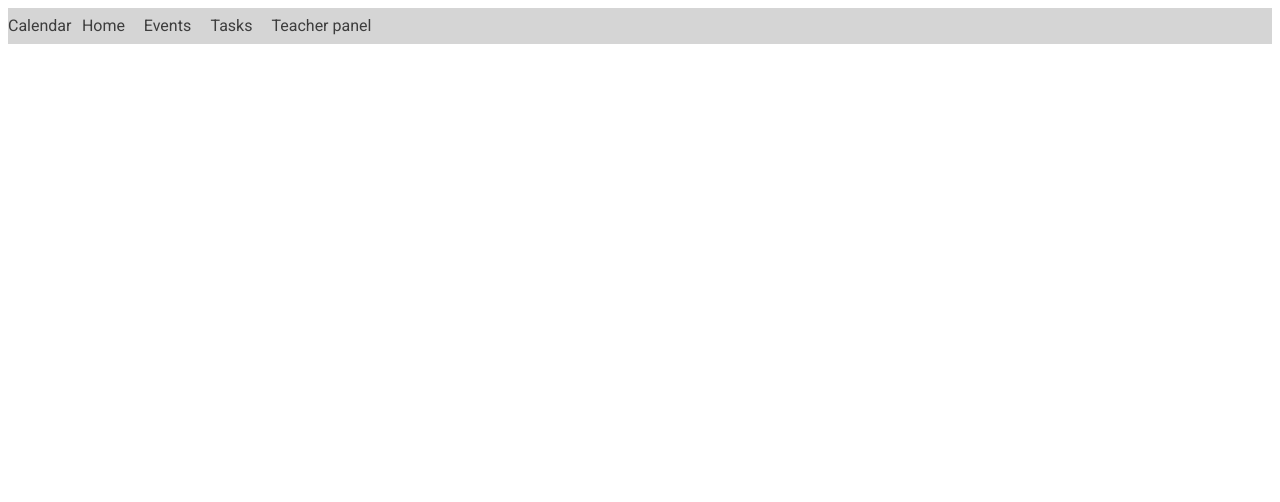
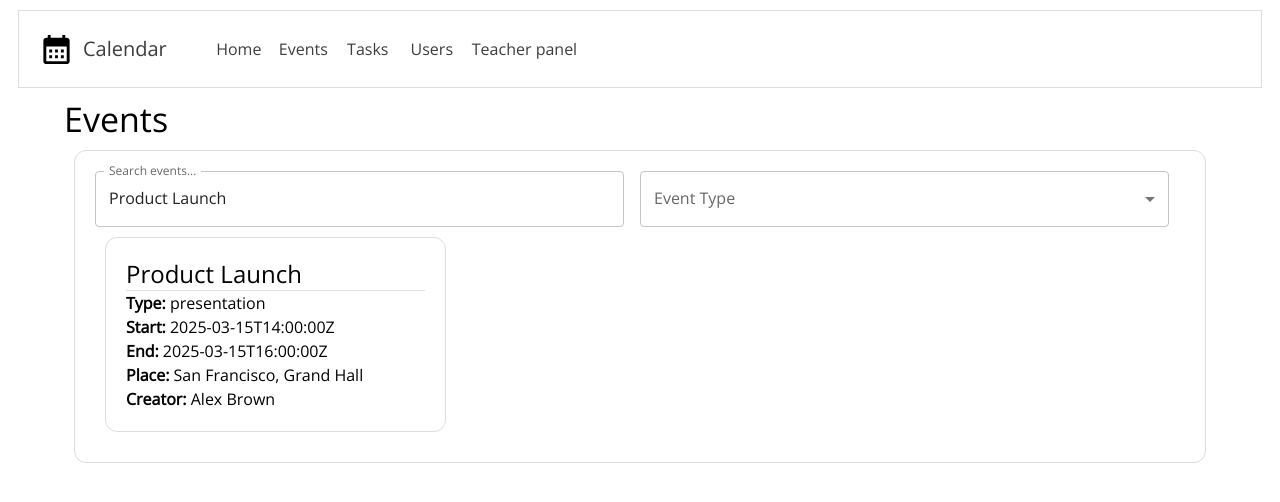
Before and after one commit to CoffeeProgrammers/School-Calendar, a React (Create React App) app in the folder frontend/: page /events in a window 1280 px wide. Shown: the top 502 px of the page. Built offline with nearby package versions, Linux system fonts and the light colour scheme; data requests are answered from the project's data file.

Commit message:
Made basic work. Start work on events view

```diff
--- /dev/null
+++ b/frontend/data/db.json
@@ -0,0 +1,164 @@
+{
+  "events": [
+    {
+      "id": 1,
+      "name": "Tech Conference 2025",
+      "type": "conference",
+      "creator": {
+        "id": 101,
+        "email": "john.doe@example.com",
+        "role": "admin",
+        "first_name": "John",
+        "last_name": "Doe"
+      },
+      "start_date": "2025-05-10T09:00:00Z",
+      "end_date": "2025-05-10T17:00:00Z",
+      "meeting_type": "offline",
+      "place": "New York, Tech Hall"
+    },
+    {
+      "id": 2,
+      "name": "Weekly Team Sync",
+      "type": "meeting",
+      "creator": {
+        "id": 102,
+        "email": "jane.smith@example.com",
+        "role": "manager",
+        "first_name": "Jane",
+        "last_name": "Smith"
+      },
+      "start_date": "2025-02-20T10:00:00Z",
+      "end_date": "2025-02-20T11:00:00Z",
+      "meeting_type": "online",
+      "place": "Zoom"
+    },
+    {
+      "id": 3,
+      "name": "Product Launch",
+      "type": "presentation",
+      "creator": {
+        "id": 103,
+        "email": "alex.brown@example.com",
+        "role": "marketing",
+        "first_name": "Alex",
+        "last_name": "Brown"
+      },
+      "start_date": "2025-03-15T14:00:00Z",
+      "end_date": "2025-03-15T16:00:00Z",
+      "meeting_type": "offline",
+      "place": "San Francisco, Grand Hall"
+    },
+    {
+      "id": 4,
+      "name": "Cybersecurity Workshop",
+      "type": "workshop",
+      "creator": {
+        "id": 104,
+        "email": "linda.white@example.com",
+        "role": "security",
+        "first_name": "Linda",
+        "last_name": "White"
+      },
+      "start_date": "2025-04-05T09:30:00Z",
+      "end_date": "2025-04-05T12:30:00Z",
+      "meeting_type": "online",
+      "place": "Microsoft Teams"
+    },
+    {
+      "id": 5,
+      "name": "AI & ML Conference",
+      "type": "conference",
+      "creator": {
+        "id": 105,
+        "email": "michael.jones@example.com",
+        "role": "researcher",
+        "first_name": "Michael",
+        "last_name": "Jones"
+      },
+      "start_date": "2025-06-20T08:00:00Z",
+      "end_date": "2025-06-22T18:00:00Z",
+      "meeting_type": "offline",
+      "place": "London, AI Hub"
+    },
+    {
+      "id": 6,
+      "name": "Startup Pitch Night",
+      "type": "networking",
+      "creator": {
+        "id": 106,
+        "email": "susan.kim@example.com",
+        "role": "investor",
+        "first_name": "Susan",
+        "last_name": "Kim"
+      },
+      "start_date": "2025-07-10T18:00:00Z",
+      "end_date": "2025-07-10T21:00:00Z",
+      "meeting_type": "offline",
+      "place": "Berlin, Startup Hub"
+    },
+    {
+      "id": 7,
+      "name": "Agile Training",
+      "type": "workshop",
+      "creator": {
+        "id": 107,
+        "email": "david.lee@example.com",
+        "role": "coach",
+        "first_name": "David",
+        "last_name": "Lee"
+      },
+      "start_date": "2025-08-05T09:00:00Z",
+      "end_date": "2025-08-05T17:00:00Z",
+      "meeting_type": "hybrid",
+      "place": "Paris, Agile Center"
+    },
+    {
+      "id": 8,
+      "name": "Python for Data Science",
+      "type": "course",
+      "creator": {
+        "id": 108,
+        "email": "emma.watson@example.com",
+        "role": "trainer",
+        "first_name": "Emma",
+        "last_name": "Watson"
+      },
+      "start_date": "2025-09-01T09:00:00Z",
+      "end_date": "2025-09-30T17:00:00Z",
+      "meeting_type": "online",
+      "place": "Udemy"
+    },
+    {
+      "id": 9,
+      "name": "Hackathon 2025",
+      "type": "competition",
+      "creator": {
+        "id": 109,
+        "email": "mark.zuckerberg@example.com",
+        "role": "organizer",
+        "first_name": "Mark",
+        "last_name": "Zuckerberg"
+      },
+      "start_date": "2025-10-12T08:00:00Z",
+      "end_date": "2025-10-14T20:00:00Z",
+      "meeting_type": "offline",
+      "place": "Silicon Valley, Hack Lab"
+    },
+    {
+      "id": 10,
+      "name": "Remote Work Strategies",
+      "type": "webinar",
+      "creator": {
+        "id": 110,
+        "email": "sophia.miller@example.com",
+        "role": "consultant",
+        "first_name": "Sophia",
+        "last_name": "Miller"
+      },
+      "start_date": "2025-11-20T16:00:00Z",
+      "end_date": "2025-11-20T18:00:00Z",
+      "meeting_type": "online",
+      "place": "Google Meet"
+    }
+  ]
+}
--- a/frontend/package.json
+++ b/frontend/package.json
@@ -5,9 +5,13 @@
   "dependencies": {
     "@emotion/react": "^11.14.0",
     "@emotion/styled": "^11.14.0",
+    "@fontsource/open-sans": "^5.1.1",
     "@fontsource/roboto": "^5.1.1",
+    "@mui/icons-material": "^6.4.4",
     "@mui/material": "^6.4.4",
+    "axios": "^1.7.9",
     "cra-template": "1.2.0",
+    "json-server": "^1.0.0-beta.3",
     "react": "^19.0.0",
     "react-dom": "^19.0.0",
     "react-router-dom": "^7.1.5",
--- a/frontend/src/App.js
+++ b/frontend/src/App.js
@@ -4,6 +4,7 @@ import Login from "./components/pages/Login";
 import Page from "./components/layouts/Page";
 import {ThemeProvider} from "@mui/material";
 import theme from "./assets/theme"
+import Events from "./components/pages/Events";
 
 function App() {
     return (
@@ -13,6 +14,7 @@ function App() {
                     <Routes>
                         <Route path={""} element={<Main/>}/>
                         <Route path={"/login"} element={<Login/>}/>
+                        <Route path={"/events"} element={<Events/>}/>
                     </Routes>
                 </Page>
             </ThemeProvider>
--- a/frontend/src/assets/theme.js
+++ b/frontend/src/assets/theme.js
@@ -1,5 +1,5 @@
 import { createTheme } from "@mui/material/styles";
-import "@fontsource/roboto"
+import "@fontsource/open-sans";
 
 const theme = createTheme({
     palette: {
@@ -9,7 +9,7 @@ const theme = createTheme({
 
     },
     typography: {
-        fontFamily: "Roboto, Arial, sans-serif",
+        fontFamily: "Open Sans, Arial, sans-serif",
     },
     components: {
         MuiButton: {
--- /dev/null
+++ b/frontend/src/components/common/event/EventBoxList.jsx
@@ -0,0 +1,18 @@
+import React from 'react';
+import {Box, Divider, Typography} from "@mui/material";
+
+const EventBoxList = ({event}) => {
+    return (
+        <Box style={{border: '1px solid #ddd', padding: '20px', margin: '10px', borderRadius: "12px"}}>
+            <Typography variant="h5">{event.name}</Typography>
+            <Divider/>
+            <Typography><strong>Type:</strong> {event.type}</Typography>
+            <Typography><strong>Start:</strong> {event.start_date}</Typography>
+            <Typography><strong>End:</strong> {event.end_date}</Typography>
+            <Typography><strong>Place:</strong> {event.place}</Typography>
+            <Typography><strong>Creator:</strong> {event.creator.first_name} {event.creator.last_name}</Typography>
+        </Box>
+    );
+};
+
+export default EventBoxList;
--- a/frontend/src/components/layouts/appBar/AppBar.jsx
+++ b/frontend/src/components/layouts/appBar/AppBar.jsx
@@ -1,5 +1,6 @@
 import AppBarButton from "./AppBarButton";
 import {Box, Stack, Typography} from "@mui/material";
+import CalendarMonthIcon from '@mui/icons-material/CalendarMonth';
 
 const AppBar = () => {
     const role = "TEACHER" //TODO
@@ -8,6 +9,7 @@ const AppBar = () => {
         {text: "Home", link: ""},
         {text: "Events", link: "/events"},
         {text: "Tasks", link: "/tasks"},
+        {text: "Users", link: "/users"},
     ]
 
     if (role === "TEACHER") {
@@ -16,8 +18,9 @@ const AppBar = () => {
 
     return (
         <>
-            <Stack bgcolor={"#d5d5d5"} direction="row" alignItems={"center"}>
-                <Typography variant="body1" color={"primary"}>
+            <Stack style={{border: '1px solid #ddd', padding: '20px', margin: '10px'}} direction="row" alignItems={"center"}>
+                <CalendarMonthIcon fontSize={"large"} sx={{marginRight: "9px"}}/>
+                <Typography variant="h6" color={"primary"} mr={5}>
                     Calendar
                 </Typography>
 
--- /dev/null
+++ b/frontend/src/components/pages/Events.jsx
@@ -0,0 +1,65 @@
+import React, {useState} from 'react';
+import {useFetch} from "../../hooks/useFetch";
+import EventService from "../../services/EventService";
+import EventBoxList from "../common/event/EventBoxList";
+import {Box, FormControl, Grid, InputLabel, MenuItem, Select, Stack, TextField, Typography} from "@mui/material";
+
+const Events = () => {
+    const [searchQuery, setSearchQuery] = useState('Product Launch'); // Пошуковий запит
+    const [eventType, setEventType] = useState(''); // Тип події
+
+    const {data: events, loading, error} = useFetch(
+        EventService.getEventList,
+        {searchQuery, eventType}
+    );
+
+    if (loading) {
+        return <div>Loading...</div>;
+    }
+
+    if (error) {
+        return <div>Error: {error.message}</div>;
+    }
+
+    return (
+        <>
+            <Typography variant="h4">Events</Typography>
+            <Box style={{border: '1px solid #ddd', padding: '20px', margin: '10px', borderRadius: "12px"}}>
+                <Stack direction="row" gap={2}>
+                    <TextField
+                        label="Search events..."
+                        variant="outlined"
+                        value={searchQuery}
+                        onChange={(e) => setSearchQuery(e.target.value)}
+                        fullWidth
+                    />
+
+                    <FormControl fullWidth>
+                        <InputLabel>Event Type</InputLabel>
+                        <Select
+                            value={eventType}
+                            onChange={(e) => setEventType(e.target.value)}
+                            label="Event Type"
+                        >
+                            <MenuItem value=""><em>None</em></MenuItem>
+                            <MenuItem value="conference">Conference</MenuItem>
+                            <MenuItem value="workshop">Workshop</MenuItem>
+                            <MenuItem value="meetup">Meetup</MenuItem>
+                        </Select>
+                    </FormControl>
+                    <Typography></Typography>
+                </Stack>
+
+                <Grid container spacing={0.5}>
+                    {events.map(event => (
+                        <Grid item xs={12} sm={6} md={4} key={event.id}>
+                            <EventBoxList event={event}/>
+                        </Grid>
+                    ))}
+                </Grid>
+            </Box>
+        </>
+    );
+};
+
+export default Events;
--- a/frontend/src/components/pages/Login.jsx
+++ b/frontend/src/components/pages/Login.jsx
@@ -1,5 +1,3 @@
-import React, {useState, useEffect} from 'react';
-
 const Login = () => {
     return (
         <div>
--- a/frontend/src/components/pages/Main.jsx
+++ b/frontend/src/components/pages/Main.jsx
@@ -1,10 +1,11 @@
 import React, {useState, useEffect} from 'react';
+import {Typography} from "@mui/material";
 
 const Main = () => {
     return (
-        <div>
+        <Typography variant="h4">
             Main
-        </div>
+        </Typography>
     );
 };
 
--- /dev/null
+++ b/frontend/src/hooks/useFetch.js
@@ -0,0 +1,24 @@
+import { useState, useEffect } from 'react';
+
+export const useFetch = (fetchFunction, ...args) => {
+    const [data, setData] = useState(null);
+    const [loading, setLoading] = useState(true);
+    const [error, setError] = useState(null);
+
+    useEffect(() => {
+        const fetchData = async () => {
+            try {
+                const response = await fetchFunction(...args);
+                setData(response);
+            } catch (error) {
+                setError(error);
+            } finally {
+                setLoading(false);
+            }
+        };
+
+        fetchData();
+    }, [fetchFunction, ...args]);
+
+    return { data, loading, error };
+};
--- /dev/null
+++ b/frontend/src/services/EventService.js
@@ -0,0 +1,27 @@
+import axios from "axios";
+
+const API_URL = 'http://localhost:5000/events';
+
+class EventService {
+
+    async getEventList({ searchQuery, eventType }) {
+        try {
+            const response = await axios.get(`${API_URL}`, {
+                params: {
+                    name: searchQuery,
+                    type: eventType,
+                    _sort: 'start_date',
+                    _order: 'asc',
+                    _limit: 10
+                }
+            });
+            return response.data;
+        } catch (error) {
+            console.error('Error getting subjects by student ID:', error);
+            throw error;
+        }
+    }
+
+}
+
+export default new EventService();
```
Also changed, not shown: 1 other file (tests, documents, lock files or other folders).
